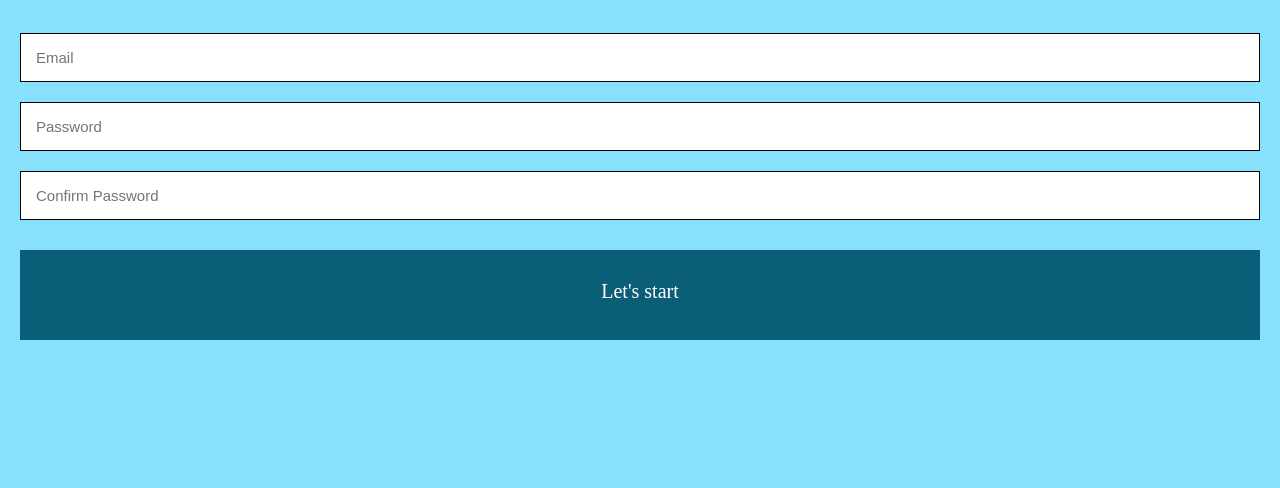
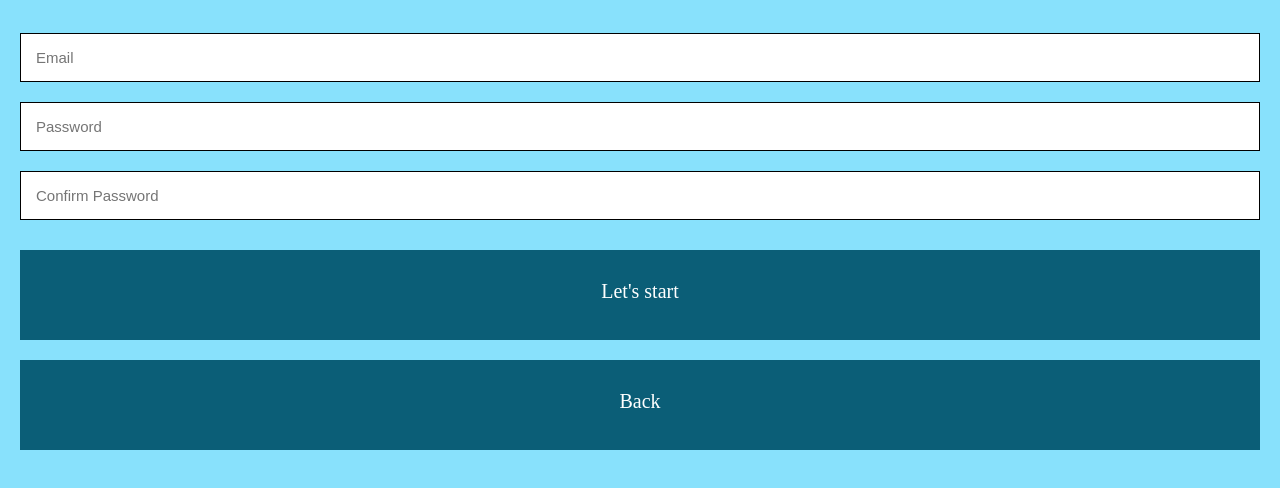
Before and after one commit to marcuslangford/SCOUT, a plain HTML site: page webpages/createAccount.html in a window 1280 px wide. Shown: the part 148-636 px from the top of the page. Drawn offline with Linux system fonts and the light colour scheme.

Commit message:
Update createAccount.html

```diff
--- a/webpages/createAccount.html
+++ b/webpages/createAccount.html
@@ -30,6 +30,7 @@
 
           <!--<button id="start" type="submit">Let's start</button>-->
           <p><a href="myHome.html">Let's start</a></p>
+          <p><a href="scout.html">Back</a></p>
         </div>
       </div>
     </form>
```
